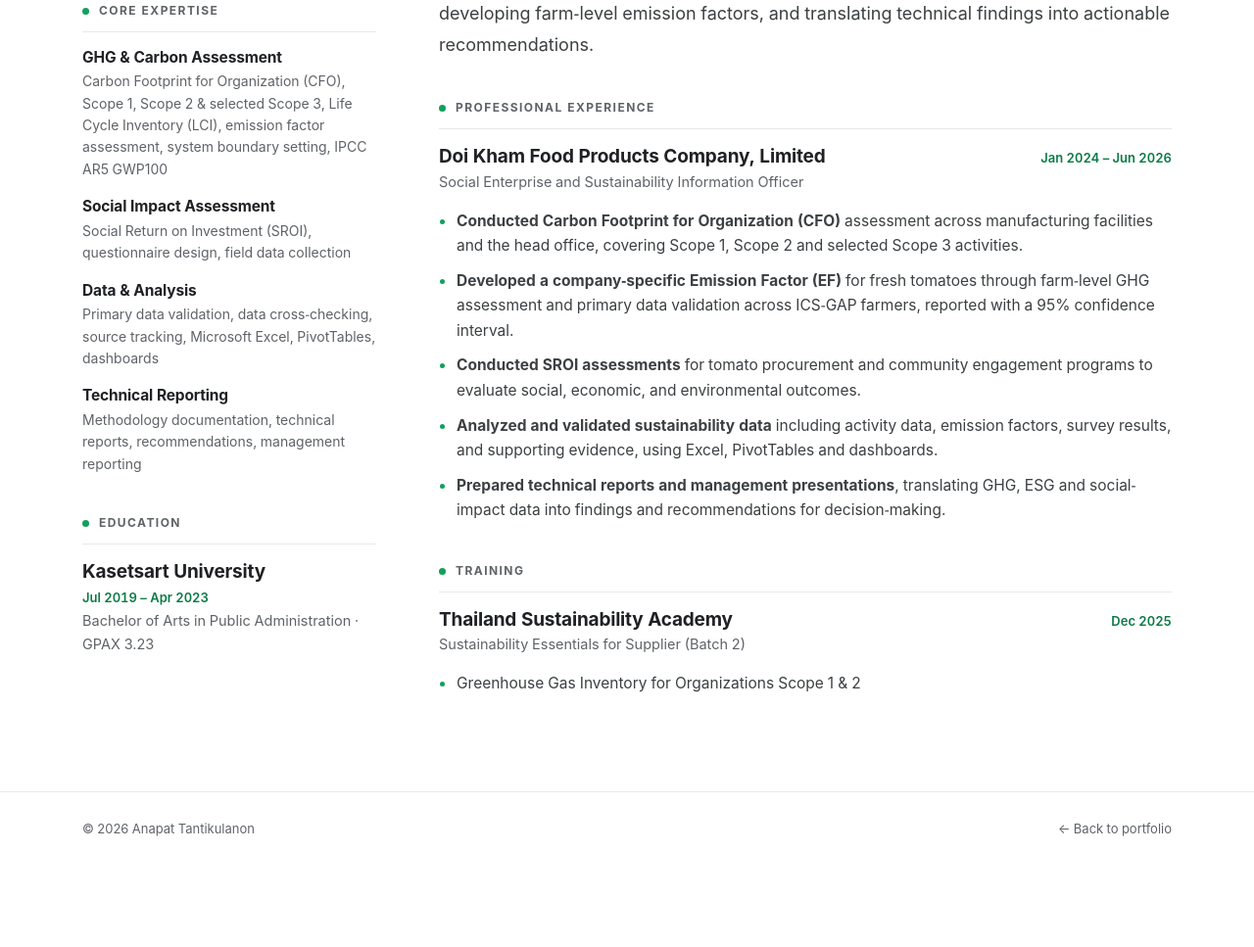
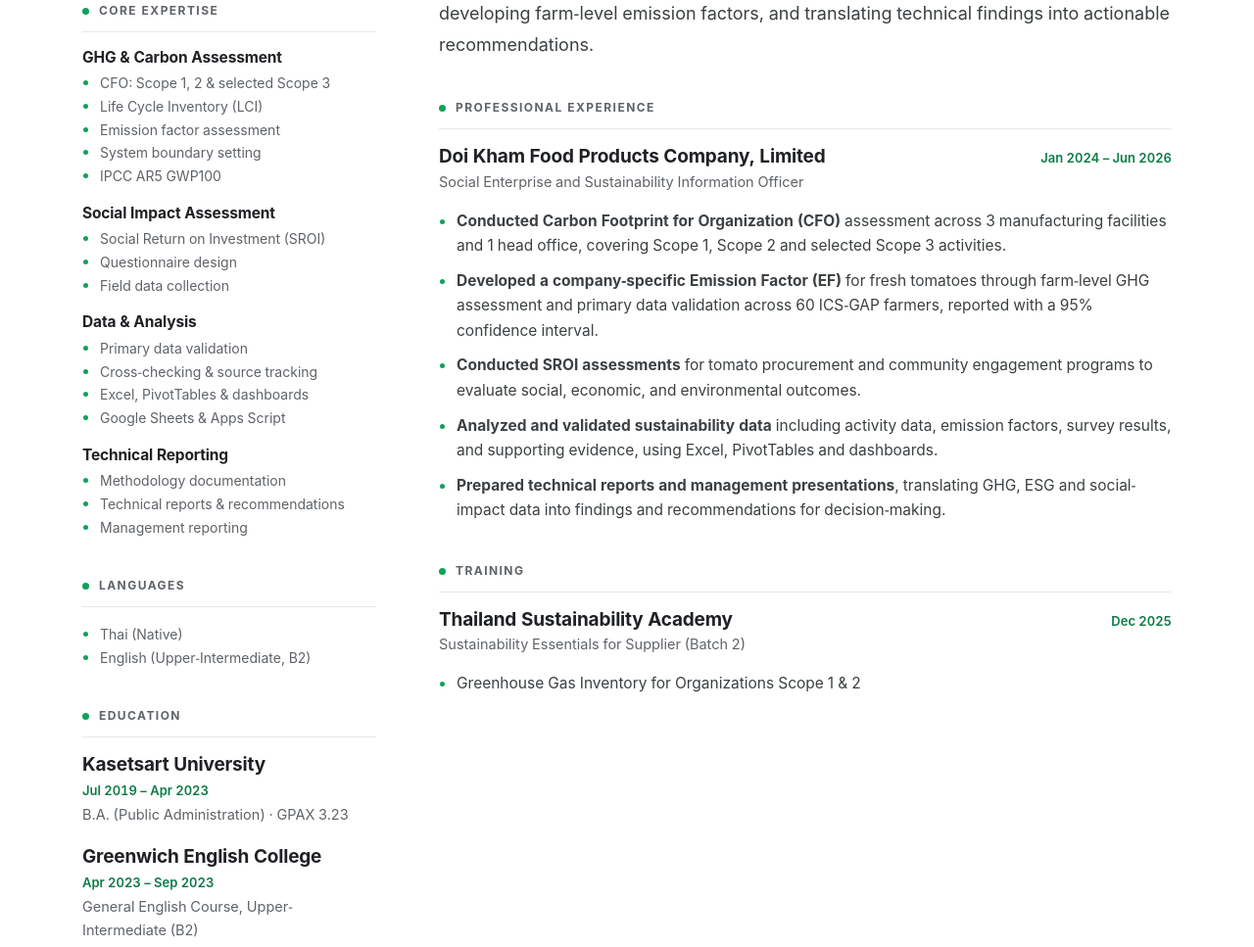
Before and after one commit to firstanapat/new, a plain HTML site: page resume.html in a window 1280 px wide. Shown: the part 483-1450 px from the top of the page at 98% size. Before the commit the page ends 1381 px from the top, so only its background shows below. Drawn offline with Linux system fonts and the light colour scheme; a web font is replaced by a local one.

Commit message:
Update resume page and PDF to v5 (languages, Greenwich, skill lists)
Co-Authored-By: Claude Opus 5.5 <noreply@anthropic.com>

```diff
--- a/css/style.css
+++ b/css/style.css
@@ -409,6 +409,9 @@ dialog.modal::backdrop { background: rgba(31,33,36,.55); backdrop-filter: blur(3
 .r-skill + .r-skill { margin-top: 18px; }
 .r-skill h3 { font-size: 15.5px; }
 .r-skill p { font-size: 14px; color: var(--muted); margin-top: 4px; line-height: 1.6; }
+.r-skill ul { margin: 6px 0 0; padding-left: 18px; display: grid; gap: 2px; font-size: 14px; color: var(--muted); line-height: 1.55; }
+.r-skill li::marker { color: var(--accent); }
+.r-job + .r-job { margin-top: 20px; }
 .r-summary { font-size: 18px; line-height: 1.75; color: var(--ink-2); }
 .r-job-head { display: flex; flex-wrap: wrap; justify-content: space-between; gap: 4px 16px; align-items: baseline; }
 .r-job-head h3 { font-size: 19px; }
--- a/js/lang-en.js
+++ b/js/lang-en.js
@@ -117,21 +117,25 @@ window.I18N_EN = {
   "res.download": "Download PDF",
   "res.contact": "Contact",
   "res.expertise": "Core Expertise",
-  "res.s1": "Carbon Footprint for Organization (CFO), Scope 1, Scope 2 &amp; selected Scope 3, Life Cycle Inventory (LCI), emission factor assessment, system boundary setting, IPCC AR5 GWP100",
-  "res.s2": "Social Return on Investment (SROI), questionnaire design, field data collection",
-  "res.s3": "Primary data validation, data cross-checking, source tracking, Microsoft Excel, PivotTables, dashboards",
-  "res.s4": "Methodology documentation, technical reports, recommendations, management reporting",
+  "res.s1": "<li>CFO: Scope 1, 2 &amp; selected Scope 3</li><li>Life Cycle Inventory (LCI)</li><li>Emission factor assessment</li><li>System boundary setting</li><li>IPCC AR5 GWP100</li>",
+  "res.s2": "<li>Social Return on Investment (SROI)</li><li>Questionnaire design</li><li>Field data collection</li>",
+  "res.s3": "<li>Primary data validation</li><li>Cross-checking &amp; source tracking</li><li>Excel, PivotTables &amp; dashboards</li><li>Google Sheets &amp; Apps Script</li>",
+  "res.s4": "<li>Methodology documentation</li><li>Technical reports &amp; recommendations</li><li>Management reporting</li>",
+  "res.languages": "Languages",
+  "res.langList": "<li>Thai (Native)</li><li>English (Upper-Intermediate, B2)</li>",
   "res.education": "Education",
   "res.school": "Kasetsart University",
   "res.eduDate": "Jul 2019 – Apr 2023",
-  "res.degree": "Bachelor of Arts in Public Administration · GPAX 3.23",
+  "res.degree": "B.A. (Public Administration) · GPAX 3.23",
+  "res.edu2Date": "Apr 2023 – Sep 2023",
+  "res.edu2": "General English Course, Upper-Intermediate (B2)",
   "res.profile": "Profile",
   "res.summary": "Sustainability professional with 2.5 years of experience in food supply chains, specializing in GHG assessment, sustainability data analysis, and Social Return on Investment (SROI). Experienced in designing field assessments, validating primary data, developing farm-level emission factors, and translating technical findings into actionable recommendations.",
   "res.experience": "Professional Experience",
   "res.company": "Doi Kham Food Products Company, Limited",
   "res.jobDate": "Jan 2024 – Jun 2026",
   "res.jobRole": "Social Enterprise and Sustainability Information Officer",
-  "res.bullets": "<li><strong>Conducted Carbon Footprint for Organization (CFO)</strong> assessment across manufacturing facilities and the head office, covering Scope 1, Scope 2 and selected Scope 3 activities.</li><li><strong>Developed a company-specific Emission Factor (EF)</strong> for fresh tomatoes through farm-level GHG assessment and primary data validation across ICS-GAP farmers, reported with a 95% confidence interval.</li><li><strong>Conducted SROI assessments</strong> for tomato procurement and community engagement programs to evaluate social, economic, and environmental outcomes.</li><li><strong>Analyzed and validated sustainability data</strong> including activity data, emission factors, survey results, and supporting evidence, using Excel, PivotTables and dashboards.</li><li><strong>Prepared technical reports and management presentations</strong>, translating GHG, ESG and social-impact data into findings and recommendations for decision-making.</li>",
+  "res.bullets": "<li><strong>Conducted Carbon Footprint for Organization (CFO)</strong> assessment across 3 manufacturing facilities and 1 head office, covering Scope 1, Scope 2 and selected Scope 3 activities.</li><li><strong>Developed a company-specific Emission Factor (EF)</strong> for fresh tomatoes through farm-level GHG assessment and primary data validation across 60 ICS-GAP farmers, reported with a 95% confidence interval.</li><li><strong>Conducted SROI assessments</strong> for tomato procurement and community engagement programs to evaluate social, economic, and environmental outcomes.</li><li><strong>Analyzed and validated sustainability data</strong> including activity data, emission factors, survey results, and supporting evidence, using Excel, PivotTables and dashboards.</li><li><strong>Prepared technical reports and management presentations</strong>, translating GHG, ESG and social-impact data into findings and recommendations for decision-making.</li>",
   "res.training": "Training",
   "res.trainDate": "Dec 2025",
   "res.course": "Sustainability Essentials for Supplier (Batch 2)",
--- a/resume.html
+++ b/resume.html
@@ -91,19 +91,48 @@
             <h2 data-i18n="res.expertise">ความเชี่ยวชาญหลัก</h2>
             <div class="r-skill">
               <h3>GHG &amp; Carbon Assessment</h3>
-              <p data-i18n="res.s1">คาร์บอนฟุตพริ้นท์องค์กร (CFO), Scope 1, Scope 2 และ Scope 3 ที่เลือก, Life Cycle Inventory (LCI), การประเมิน Emission Factor, การกำหนด System Boundary, IPCC AR5 GWP100</p>
+              <ul data-i18n="res.s1">
+                <li>CFO: Scope 1, 2 และ Scope 3 ที่เลือก</li>
+                <li>Life Cycle Inventory (LCI)</li>
+                <li>การประเมิน Emission Factor</li>
+                <li>การกำหนด System Boundary</li>
+                <li>IPCC AR5 GWP100</li>
+              </ul>
             </div>
             <div class="r-skill">
               <h3>Social Impact Assessment</h3>
-              <p data-i18n="res.s2">ผลตอบแทนทางสังคมจากการลงทุน (SROI), ออกแบบแบบสอบถาม, เก็บข้อมูลภาคสนาม</p>
+              <ul data-i18n="res.s2">
+                <li>ผลตอบแทนทางสังคมจากการลงทุน (SROI)</li>
+                <li>ออกแบบแบบสอบถาม</li>
+                <li>เก็บข้อมูลภาคสนาม</li>
+              </ul>
             </div>
             <div class="r-skill">
               <h3>Data &amp; Analysis</h3>
-              <p data-i18n="res.s3">ตรวจสอบข้อมูลปฐมภูมิ, Cross-check ข้อมูล, ติดตามแหล่งที่มา, Microsoft Excel, PivotTables, Dashboard</p>
+              <ul data-i18n="res.s3">
+                <li>ตรวจสอบข้อมูลปฐมภูมิ</li>
+                <li>Cross-check และติดตามแหล่งที่มาของข้อมูล</li>
+                <li>Excel, PivotTables และ Dashboard</li>
+                <li>Google Sheets และ Apps Script</li>
+              </ul>
             </div>
             <div class="r-skill">
               <h3>Technical Reporting</h3>
-              <p data-i18n="res.s4">เอกสารระเบียบวิธี, รายงานทางเทคนิค, ข้อเสนอแนะ, รายงานผู้บริหาร</p>
+              <ul data-i18n="res.s4">
+                <li>เอกสารระเบียบวิธี</li>
+                <li>รายงานทางเทคนิคและข้อเสนอแนะ</li>
+                <li>รายงานผู้บริหาร</li>
+              </ul>
+            </div>
+          </div>
+
+          <div class="r-block">
+            <h2 data-i18n="res.languages">ภาษา</h2>
+            <div class="r-skill">
+              <ul data-i18n="res.langList">
+                <li>ไทย (ภาษาแม่)</li>
+                <li>อังกฤษ (Upper-Intermediate, B2)</li>
+              </ul>
             </div>
           </div>
 
@@ -114,7 +143,14 @@
                 <h3 data-i18n="res.school">มหาวิทยาลัยเกษตรศาสตร์</h3>
                 <span class="r-date" data-i18n="res.eduDate">ก.ค. 2019 – เม.ย. 2023</span>
               </div>
-              <p class="r-role" data-i18n="res.degree">ศิลปศาสตรบัณฑิต สาขารัฐประศาสนศาสตร์ · GPAX 3.23</p>
+              <p class="r-role" data-i18n="res.degree">ศิลปศาสตรบัณฑิต (รัฐประศาสนศาสตร์) · GPAX 3.23</p>
+            </div>
+            <div class="r-job">
+              <div class="r-job-head">
+                <h3>Greenwich English College</h3>
+                <span class="r-date" data-i18n="res.edu2Date">เม.ย. 2023 – ก.ย. 2023</span>
+              </div>
+              <p class="r-role" data-i18n="res.edu2">หลักสูตร General English ระดับ Upper-Intermediate (B2)</p>
             </div>
           </div>
         </aside>
@@ -138,8 +174,8 @@
               </div>
               <p class="r-role" data-i18n="res.jobRole">เจ้าหน้าที่ข้อมูลกิจการเพื่อสังคมและความยั่งยืน</p>
               <ul data-i18n="res.bullets">
-                <li><strong>จัดทำคาร์บอนฟุตพริ้นท์องค์กร (CFO)</strong> ครอบคลุมโรงงานผลิตและสำนักงานใหญ่ ในขอบเขต Scope 1, Scope 2 และกิจกรรม Scope 3 ที่เลือก</li>
-                <li><strong>พัฒนาค่า Emission Factor (EF) เฉพาะของบริษัท</strong> สำหรับมะเขือเทศสด ด้วยการประเมินก๊าซเรือนกระจกระดับแปลงและตรวจสอบข้อมูลปฐมภูมิของเกษตรกร ICS-GAP รายงานพร้อมช่วงความเชื่อมั่น 95%</li>
+                <li><strong>จัดทำคาร์บอนฟุตพริ้นท์องค์กร (CFO)</strong> ครอบคลุมโรงงานผลิต 3 แห่งและสำนักงานใหญ่ 1 แห่ง ในขอบเขต Scope 1, Scope 2 และกิจกรรม Scope 3 ที่เลือก</li>
+                <li><strong>พัฒนาค่า Emission Factor (EF) เฉพาะของบริษัท</strong> สำหรับมะเขือเทศสด ด้วยการประเมินก๊าซเรือนกระจกระดับแปลงและตรวจสอบข้อมูลปฐมภูมิของเกษตรกร ICS-GAP 60 ราย รายงานพร้อมช่วงความเชื่อมั่น 95%</li>
                 <li><strong>ประเมิน SROI</strong> ของการรับซื้อมะเขือเทศและกิจกรรมชุมชนสัมพันธ์ เพื่อวัดผลลัพธ์ด้านสังคม เศรษฐกิจ และสิ่งแวดล้อม</li>
                 <li><strong>วิเคราะห์และตรวจสอบข้อมูลความยั่งยืน</strong> ทั้ง Activity Data, Emission Factor, ผลแบบสอบถาม และหลักฐานประกอบ ด้วย Excel, PivotTables และ Dashboard</li>
                 <li><strong>จัดทำรายงานทางเทคนิคและการนำเสนอผู้บริหาร</strong> แปลงข้อมูล GHG, ESG และผลกระทบทางสังคมเป็นข้อค้นพบและข้อเสนอแนะเพื่อการตัดสินใจ</li>
```
